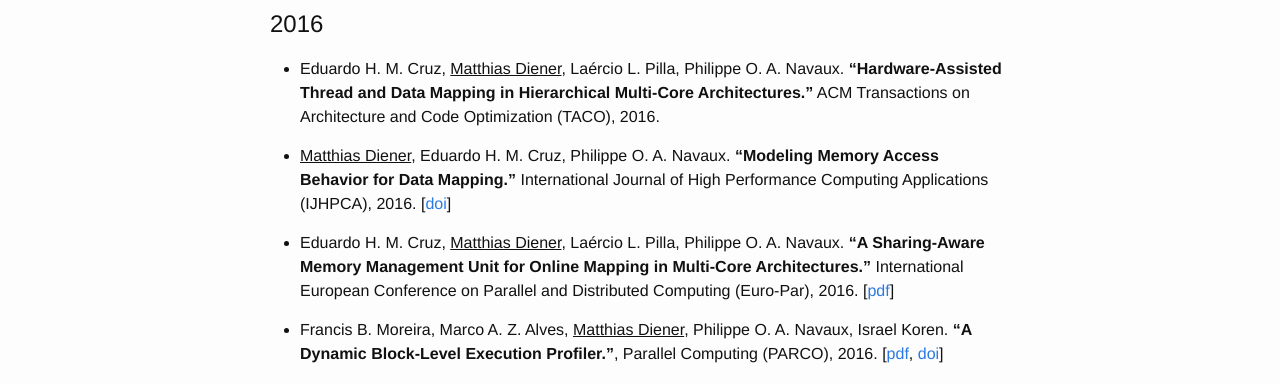
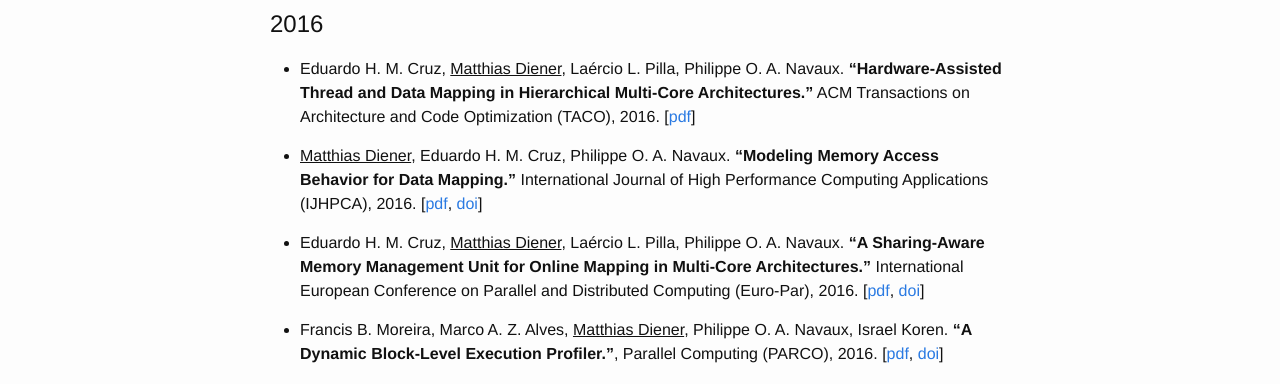
Before and after one commit to matthiasdiener/matthiasdiener.github.io, a Jekyll site: the page built from publications.md, in a window 1280 px wide and 900 px high. Shown: the part 205-589 px from the top of the window. Built offline with Jekyll 4.4.1, drawn with Linux system fonts in a browser that asks for light colours.

Commit message:
add taco/ijhpca

```diff
--- a/publications.md
+++ b/publications.md
@@ -7,11 +7,11 @@ title: Publications
 
 # 2016
 
-* Eduardo H. M. Cruz, <u>Matthias Diener</u>, Laércio L. Pilla, Philippe O. A. Navaux. **“Hardware-Assisted Thread and Data Mapping in Hierarchical Multi-Core Architectures.”** ACM Transactions on Architecture and Code Optimization (TACO), 2016.
+* Eduardo H. M. Cruz, <u>Matthias Diener</u>, Laércio L. Pilla, Philippe O. A. Navaux. **“Hardware-Assisted Thread and Data Mapping in Hierarchical Multi-Core Architectures.”** ACM Transactions on Architecture and Code Optimization (TACO), 2016. [[pdf](../files/2016-TACO-IPM.pdf)]
 
-* <u>Matthias Diener</u>, Eduardo H. M. Cruz, Philippe O. A. Navaux. **“Modeling Memory Access Behavior for Data Mapping.”** International Journal of High Performance Computing Applications (IJHPCA), 2016. [[doi](http://dx.doi.org/10.1177/1094342016640056)]
+* <u>Matthias Diener</u>, Eduardo H. M. Cruz, Philippe O. A. Navaux. **“Modeling Memory Access Behavior for Data Mapping.”** International Journal of High Performance Computing Applications (IJHPCA), 2016. [[pdf](../files/2015-IJHPCA-DMModel.pdf), [doi](http://dx.doi.org/10.1177/1094342016640056)]
 
-* Eduardo H. M. Cruz, <u>Matthias Diener</u>, Laércio L. Pilla, Philippe O. A. Navaux. **“A Sharing-Aware Memory Management Unit for Online Mapping in Multi-Core Architectures.”** International European Conference on Parallel and Distributed Computing (Euro-Par), 2016. [[pdf](../files/2016-Europar-SAMMU.pdf)]
+* Eduardo H. M. Cruz, <u>Matthias Diener</u>, Laércio L. Pilla, Philippe O. A. Navaux. **“A Sharing-Aware Memory Management Unit for Online Mapping in Multi-Core Architectures.”** International European Conference on Parallel and Distributed Computing (Euro-Par), 2016. [[pdf](../files/2016-Europar-SAMMU.pdf), [doi](http://dx.doi.org/10.1007/978-3-319-43659-3_36)]
 
 * Francis B. Moreira, Marco A. Z. Alves, <u>Matthias Diener</u>, Philippe O. A. Navaux, Israel Koren. **“A Dynamic Block-Level Execution Profiler.”**, Parallel Computing (PARCO), 2016. [[pdf](../files/2016-PARCO-DBLEP.pdf), [doi](http://dx.doi.org/10.1016/j.parco.2016.01.010)]
 
```
Also changed, not shown: 2 other files.
